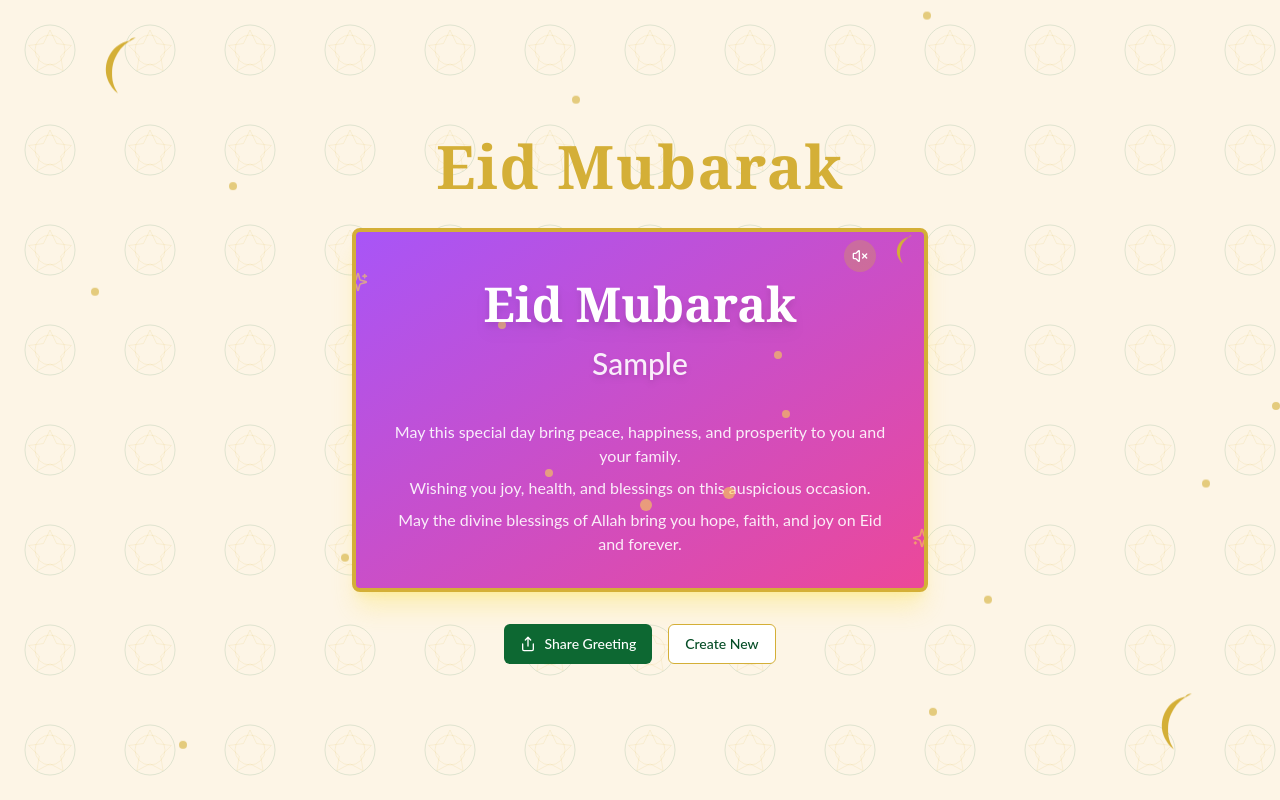
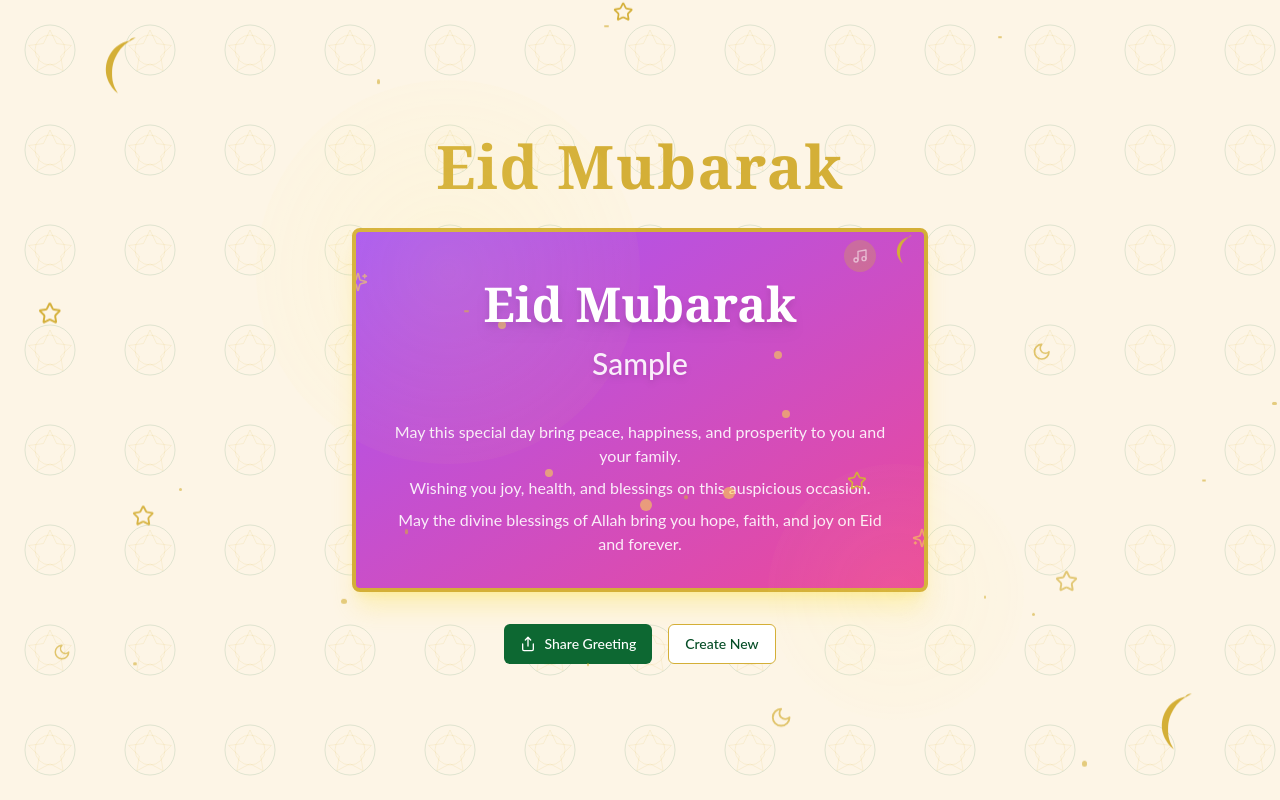
Before and after one commit to NSTechBytes/eid-mubarak, a React (Vite) app: page / in a window 1280 px wide. Both pictures are taken after typing "Sample" into the empty fields and a click on the button "Continue". Built offline with nearby package versions, Linux system fonts and the light colour scheme.

Commit message:
feat: Add background music and animations
- Play music on greeting load.
- Add more animations to the background.

```diff
--- a/src/components/GreetingCard.tsx
+++ b/src/components/GreetingCard.tsx
@@ -12,7 +12,7 @@ interface GreetingCardProps {
 
 const GreetingCard = ({ name, className }: GreetingCardProps) => {
   const [colorIndex, setColorIndex] = useState(0);
-  const [isPlaying, setIsPlaying] = useState(false);
+  const [isPlaying, setIsPlaying] = useState(true);
   const audioRef = useRef<HTMLAudioElement | null>(null);
 
   const rgbColors = [
@@ -32,10 +32,21 @@ const GreetingCard = ({ name, className }: GreetingCardProps) => {
     return () => clearInterval(colorInterval);
   }, []);
 
-  // Initialize audio element
+  // Initialize audio element and start playing automatically
   useEffect(() => {
     audioRef.current = new Audio("https://www.soundhelix.com/examples/mp3/SoundHelix-Song-1.mp3");
     audioRef.current.loop = true;
+
+    // Try to autoplay when component mounts
+    const playPromise = audioRef.current.play();
+
+    if (playPromise !== undefined) {
+      playPromise.catch(error => {
+        console.error("Audio autoplay failed:", error);
+        setIsPlaying(false);
+        // User interaction may be required due to browser autoplay policy
+      });
+    }
 
     return () => {
       if (audioRef.current) {
@@ -51,13 +62,11 @@ const GreetingCard = ({ name, className }: GreetingCardProps) => {
       if (isPlaying) {
         audioRef.current.pause();
       } else {
-        // Try to play and handle any autoplay restrictions
         const playPromise = audioRef.current.play();
 
         if (playPromise !== undefined) {
           playPromise.catch(error => {
             console.error("Audio playback failed:", error);
-            // User interaction required due to autoplay policy
           });
         }
       }
--- a/src/pages/GreetingCard.tsx
+++ b/src/pages/GreetingCard.tsx
@@ -8,7 +8,7 @@ import CrescentMoon from "@/components/CrescentMoon";
 import GreetingCard from "@/components/GreetingCard";
 import { useEidGreeting } from "@/context/EidGreetingContext";
 import { useToast } from "@/components/ui/use-toast";
-import { Share } from "lucide-react";
+import { Share, Star, Moon } from "lucide-react";
 
 const GreetingCardPage = () => {
   const { name, isCardReady } = useEidGreeting();
@@ -79,13 +79,16 @@ const GreetingCardPage = () => {
           <CrescentMoon className="animate-float" />
         </div>
 
-        {/* Floating decorative elements */}
+        {/* Enhanced floating decorative elements */}
         <div className="absolute inset-0 pointer-events-none overflow-hidden">
-          {[...Array(10)].map((_, i) => (
+          {/* Animated stars in random positions */}
+          {[...Array(15)].map((_, i) => (
             <div
               key={i}
-              className="absolute h-2 w-2 rounded-full bg-eid-gold/60"
+              className="absolute rounded-full bg-eid-gold/60"
               style={{
+                height: `${Math.random() * 4 + 2}px`,
+                width: `${Math.random() * 4 + 2}px`,
                 top: `${Math.random() * 100}%`,
                 left: `${Math.random() * 100}%`,
                 animation: `float ${3 + Math.random() * 4}s ease-in-out infinite`,
@@ -93,6 +96,52 @@ const GreetingCardPage = () => {
               }}
             />
           ))}
+
+          {/* Animated star icons */}
+          {[...Array(5)].map((_, i) => (
+            <div
+              key={`star-${i}`}
+              className="absolute"
+              style={{
+                top: `${Math.random() * 100}%`,
+                left: `${Math.random() * 100}%`,
+                animation: `float ${4 + Math.random() * 5}s ease-in-out infinite`,
+                animationDelay: `${Math.random() * 3}s`
+              }}
+            >
+              <Star
+                size={10 + Math.random() * 15}
+                className="text-eid-gold animate-pulse"
+                style={{ animationDuration: `${2 + Math.random() * 3}s` }}
+              />
+            </div>
+          ))}
+
+          {/* Animated moon icons */}
+          {[...Array(3)].map((_, i) => (
+            <div
+              key={`moon-${i}`}
+              className="absolute"
+              style={{
+                top: `${Math.random() * 100}%`,
+                left: `${Math.random() * 100}%`,
+                animation: `float ${5 + Math.random() * 3}s ease-in-out infinite`,
+                animationDelay: `${Math.random() * 2}s`,
+                opacity: 0.7
+              }}
+            >
+              <Moon
+                size={15 + Math.random() * 10}
+                className="text-eid-gold"
+              />
+            </div>
+          ))}
+
+          {/* Animated light beams */}
+          <div className="absolute h-96 w-96 rounded-full bg-gradient-radial from-yellow-200/20 to-transparent animate-pulse"
+               style={{ top: '10%', left: '20%', animationDuration: '8s' }}></div>
+          <div className="absolute h-64 w-64 rounded-full bg-gradient-radial from-yellow-200/10 to-transparent animate-pulse"
+               style={{ bottom: '10%', right: '20%', animationDuration: '10s' }}></div>
         </div>
       </div>
     </EidPatternBackground>
--- a/tailwind.config.ts
+++ b/tailwind.config.ts
@@ -100,16 +100,27 @@ export default {
 				'fade-in': {
 					'0%': { opacity: '0' },
 					'100%': { opacity: '1' }
+				},
+				'scale-in': {
+					'0%': { transform: 'scale(0.95)', opacity: '0' },
+					'100%': { transform: 'scale(1)', opacity: '1' }
+				},
+				'spin-slow': {
+					'0%': { transform: 'rotate(0deg)' },
+					'100%': { transform: 'rotate(360deg)' }
 				}
 			},
 			animation: {
 				'accordion-down': 'accordion-down 0.2s ease-out',
 				'accordion-up': 'accordion-up 0.2s ease-out',
 				'float': 'float 4s ease-in-out infinite',
-				'fade-in': 'fade-in 1s ease-in-out'
+				'fade-in': 'fade-in 1s ease-in-out',
+				'scale-in': 'scale-in 0.5s ease-out',
+				'spin-slow': 'spin-slow 12s linear infinite'
 			},
 			backgroundImage: {
-				'eid-pattern': "url('/eid-pattern.svg')"
+				'eid-pattern': "url('/eid-pattern.svg')",
+				'gradient-radial': 'radial-gradient(var(--tw-gradient-stops))',
 			}
 		}
 	},
```
